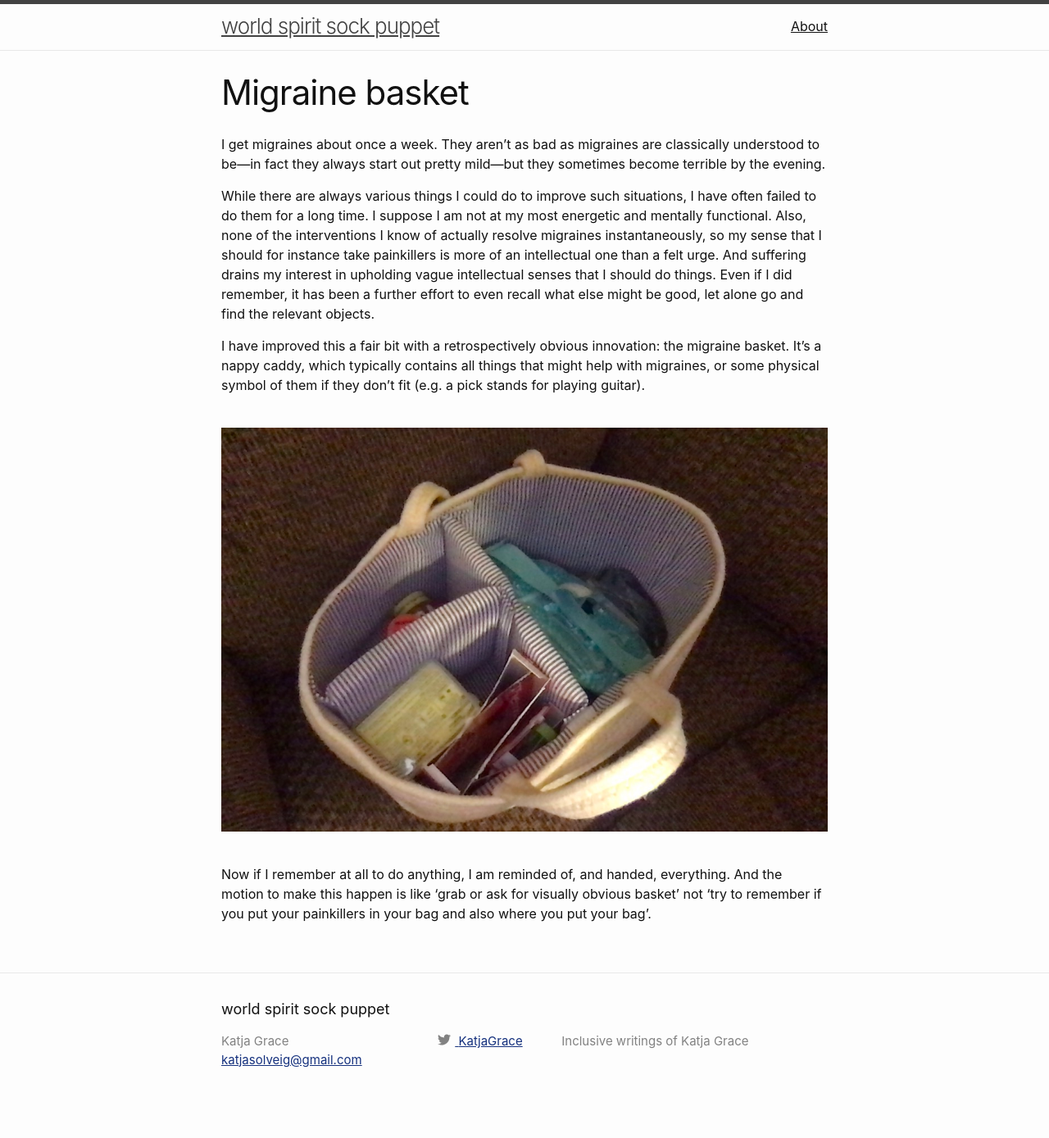
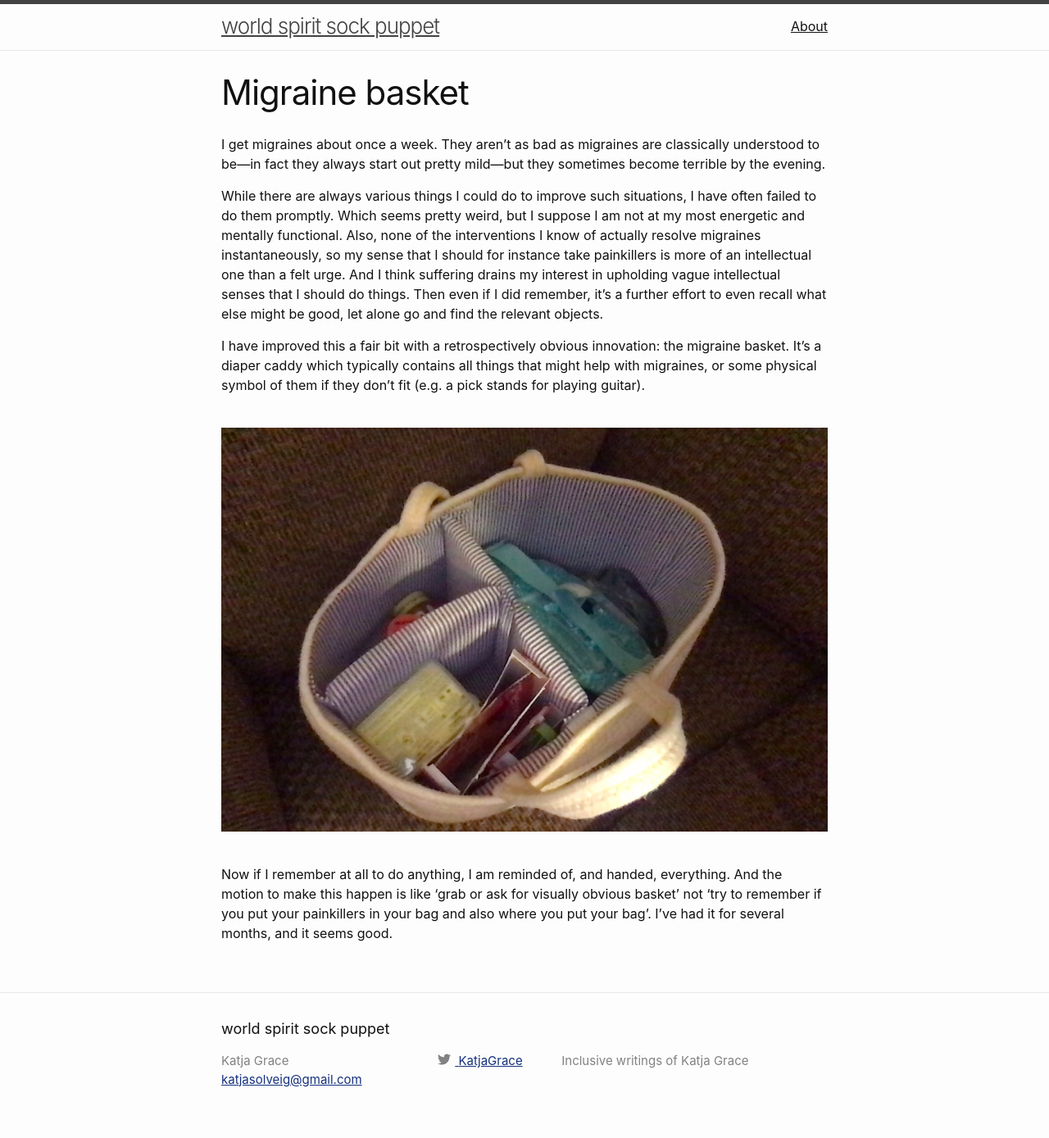
Before and after one commit to katjagrace/katjagrace.github.io, a Jekyll site: the page built from _posts/2020-11-12-migraine-basket.md, in a window 1280 px wide. Shown: the whole page at 82% size. Built offline with Jekyll 4.4.1, drawn with Linux system fonts in a browser that asks for light colours; before the commit the page ends 1365 px from its top, so only the background shows below that.

Commit message:
migraine

```diff
--- a/_posts/2020-11-12-migraine-basket.md
+++ b/_posts/2020-11-12-migraine-basket.md
@@ -7,10 +7,10 @@ comments: true
 ---
 I get migraines about once a week. They aren't as bad as migraines are classically understood to be&mdash;in fact they always start out pretty mild&mdash;but they sometimes become terrible by the evening.
 
-While there are always various things I could do to improve such situations, I have often failed to do them for a long time. I suppose I am not at my most energetic and mentally functional. Also, none of the interventions I know of actually resolve migraines instantaneously, so my sense that I should for instance take painkillers is more of an intellectual one than a felt urge. And suffering drains my interest in upholding vague intellectual senses that I should do things. Even if I did remember, it has been a further effort to even recall what else might be good, let alone go and find the relevant objects.
+While there are always various things I could do to improve such situations, I have often failed to do them promptly. Which seems pretty weird, but I suppose I am not at my most energetic and mentally functional. Also, none of the interventions I know of actually resolve migraines instantaneously, so my sense that I should for instance take painkillers is more of an intellectual one than a felt urge. And I think suffering drains my interest in upholding vague intellectual senses that I should do things. Then even if I did remember, it's a further effort to even recall what else might be good, let alone go and find the relevant objects.
 
-I have improved this a fair bit with a retrospectively obvious innovation: the migraine basket. It's a nappy caddy, which typically contains all things that might help with migraines, or some physical symbol of them if they don't fit (e.g. a pick stands for playing guitar).
+I have improved this a fair bit with a retrospectively obvious innovation: the migraine basket. It's a diaper caddy which typically contains all things that might help with migraines, or some physical symbol of them if they don't fit (e.g. a pick stands for playing guitar).
 
 ![migraine-basket](https://worldspiritsockpuppet.com/assets/migraine-basket.jpg)
 
-Now if I remember at all to do anything, I am reminded of, and handed, everything. And the motion to make this happen is like 'grab or ask for visually obvious basket' not 'try to remember if you put your painkillers in your bag and also where you put your bag'.
+Now if I remember at all to do anything, I am reminded of, and handed, everything. And the motion to make this happen is like 'grab or ask for visually obvious basket' not 'try to remember if you put your painkillers in your bag and also where you put your bag'. I've had it for several months, and it seems good.
```
